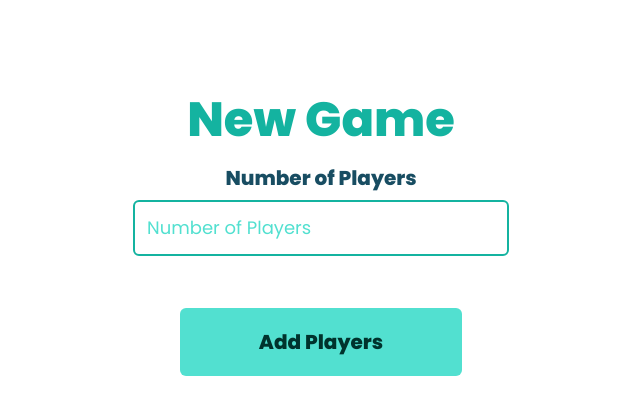
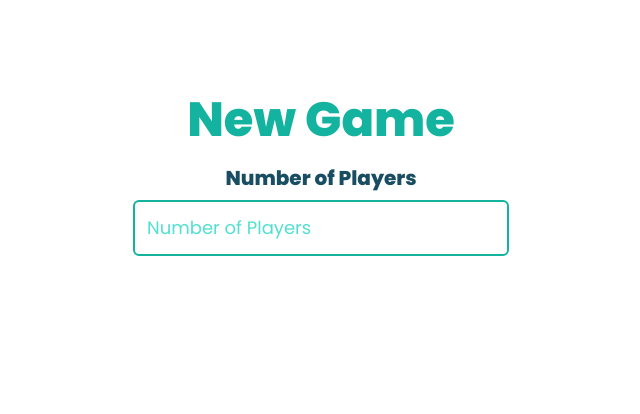
Before and after one commit to jacqueschuis/yahtzee-scorer, a React (Vite) app: page /new in a window 1280 px wide. Shown: the top 414 px of the page, without its empty margins (319-959 px from the left). Built offline with nearby package versions, Linux system fonts and the light colour scheme.

Commit message:
added logic for button showing in the form for a new game

```diff
--- a/src/components/StartForm.jsx
+++ b/src/components/StartForm.jsx
@@ -119,6 +119,8 @@ const StartForm = ({playerNumber, setPlayerNumber, playerList, setPlayerList, se
                                     e.target.classList.remove('text-red-500')
                                     return setPlayerNumber(Number(e.target.value))
                                 }
+                                setPlayerNumber(0);
+                                setPlayerList([])
                                 e.target.classList.add('text-red-500')
                             }} />
                         <Trail>
@@ -133,16 +135,22 @@ const StartForm = ({playerNumber, setPlayerNumber, playerList, setPlayerList, se
                                         <input required key={el} type="text" placeholder={`${el}`} className="p-3 rounded-md mb-3 dark:bg-teal-900 border-teal-500 border-2 outline-orange-300 placeholder:text-teal-300" onChange={(e) => {
                                             if (e.target.value) {
                                                 playerNames[index] = new Player(e.target.value)
-                                                setPlayerList(playerNames);
+                                                return setPlayerList(playerNames);
                                             }
+                                            playerNames[index] = undefined
+                                            setPlayerList(playerNames)
                                         }}/>
                                         )
                                     })
                                 }
                          </Trail>
-                        <button disabled={(playerList.length !== playerNumber) || playerList.length === 0 || !Number(playerNumber)} className="p-5 rounded-md w-full md:w-3/4 text-xl bg-teal-300 text-teal-900 font-bold my-5 dark:bg-teal-500 dark:text-teal-100">
-                            {playerList.length === 0 || playerList.length !== playerNumber ? "Add Players" : "Start Game"}
-                        </button>
+                         {(playerList.length === playerNumber) && playerList.length !== 0 && !isNaN(playerNumber) && !playerList.includes(undefined) &&
+                            <Trail>
+                                <button className="p-5 rounded-md w-full md:w-3/4 text-xl bg-teal-300 text-teal-900 font-bold my-5 dark:bg-teal-500 dark:text-teal-100">
+                                Start Game
+                                </button>
+                            </Trail>
+                         }
                     </form>
             </Trail>
                 </div>
```
